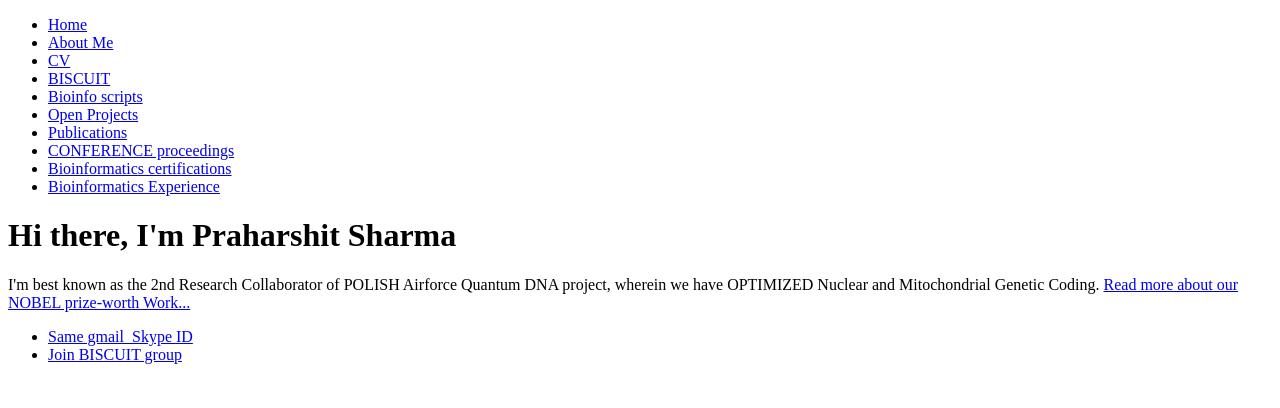
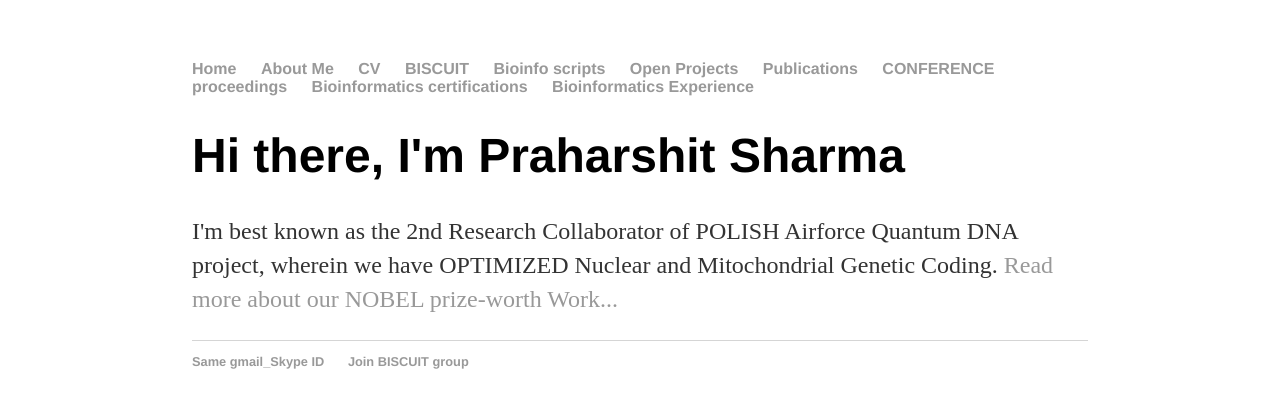
Before and after one commit to bioinformer/bioinformer.github.io, a plain HTML site: page index.html in a window 1280 px wide. Drawn offline with Linux system fonts and the light colour scheme.

Commit message:
Update index.html

```diff
--- a/index.html
+++ b/index.html
@@ -1,7 +1,9 @@
 <!DOCTYPE html>
 <html>
 	<head>
-		<title>Bioinformatics Informer Sharma</title>
+		<title>Bioinformatics Informer Sharma</title
+		<!-- link to main stylesheet -->
+		<link rel="stylesheet" type="text/css" href="/css/main.css">
 	</head>
 	<body>
 		<nav>
```
